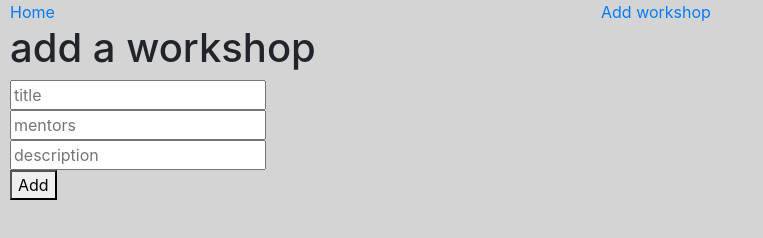
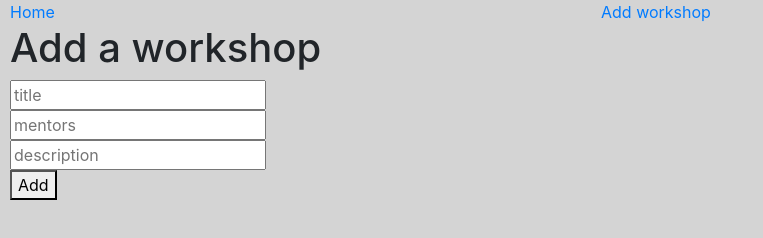
Before and after one commit to mkoueslati/mkoueslati.github.io, a website: page add_workshop.html in a window 1280 px wide. Shown: the whole page, without its empty margins (0-763 px from the left). Drawn offline with Linux system fonts and the light colour scheme.

Commit message:
Update add_workshop.html

```diff
--- a/add_workshop.html
+++ b/add_workshop.html
@@ -13,7 +13,7 @@
 			  <div class="col"><a href="index.html">Home</a></div>
 			  <div class="col"><a href="add_workshop.html">Add workshop</a></div>
 		  </div>
-	  <h1>add a workshop</h1>
+	  <h1>Add a workshop</h1>
 	  <div id="addform">
 		  <form id="add-workshop-form">
 			  <input type="text" placeholder="title" id="title"> </br>
```
